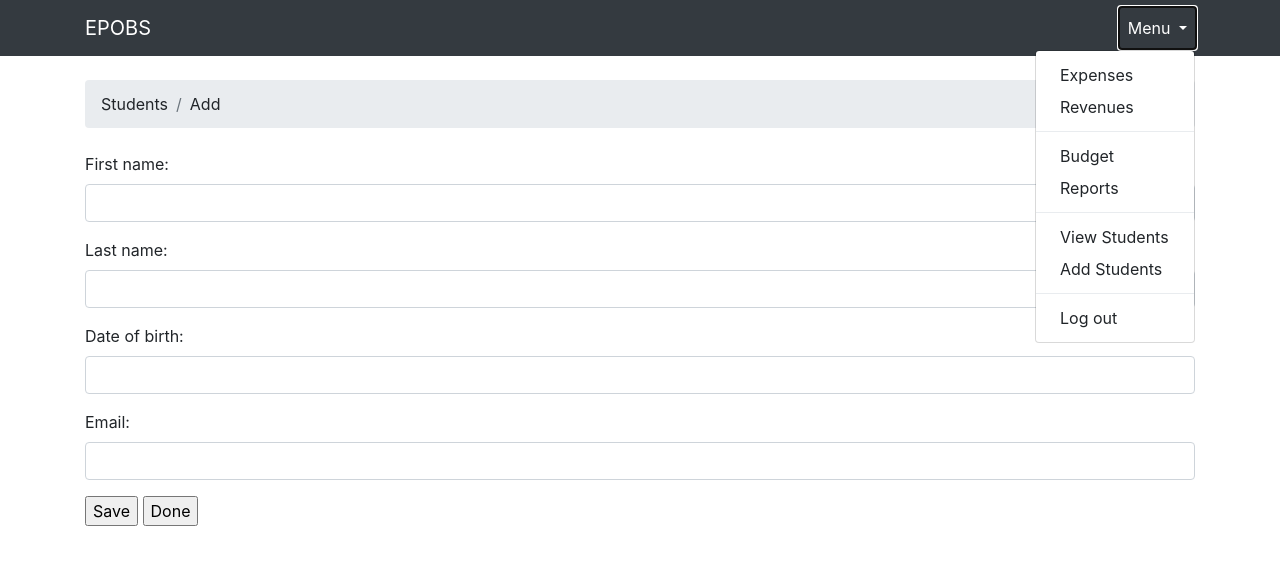
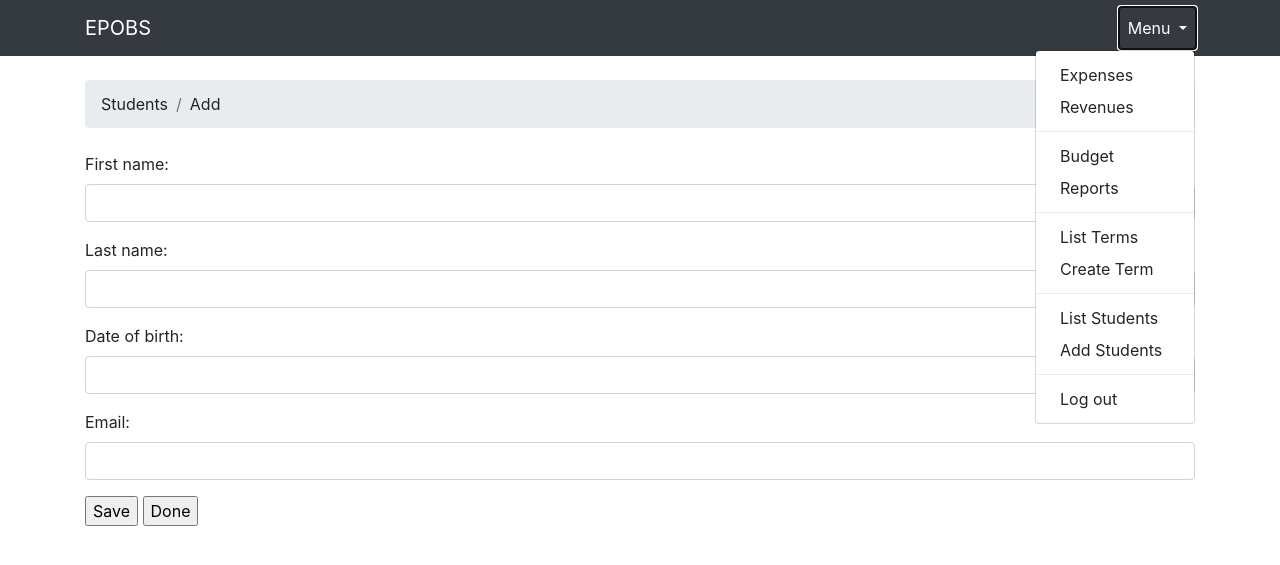
Before and after one commit to Frisesomorum/epobs, a Django app: page /students/add/ in a window 1280 px wide, after a click on "Menu". Shown: the top 565 px of the page. Run offline with Django 3.2, Linux system fonts and the light colour scheme; parts of the project's set-up code (start-up, migrations or seed data) failed here and were passed over; some libraries are stand-ins or nearby versions; some web fonts are replaced.

Commit message:
Create Terms CRUD activity

```diff
--- a/epobs-django/epobs/urls.py
+++ b/epobs-django/epobs/urls.py
@@ -15,13 +15,19 @@ Including another URLconf
 """
 from django.contrib import admin
 from django.urls import path, re_path
+from epobs import views as indexViews
+from finance.views import terms as termViews
 from students import views as studentViews
-from epobs import views as indexViews
 
 urlpatterns = [
     re_path(r'^$', indexViews.index, name='index'),
     path('admin/', admin.site.urls, name='admin'),
+
+    re_path(r'finance/terms/create/$', termViews.create.as_view(), name='create_term'),
+    re_path(r'finance/terms/edit/(?P<pk>\d+)/$', termViews.edit.as_view(), name='edit_term'),
+    re_path(r'finance/terms/$', termViews.list.as_view(), name='list_term'),
+
     re_path(r'students/add/$', studentViews.add.as_view(), name='add_students'),
     re_path(r'students/edit/(?P<pk>\d+)/$', studentViews.edit.as_view(), name='edit_students'),
-    re_path(r'students/$', studentViews.view, name='view_students'),
+    re_path(r'students/$', studentViews.list, name='list_students'),
 ]
--- a/epobs-django/finance/views.py
+++ /dev/null
@@ -1,3 +0,0 @@
-from django.shortcuts import render
-
-# Create your views here.
--- a/epobs-django/students/views.py
+++ b/epobs-django/students/views.py
@@ -1,7 +1,8 @@
 from django.shortcuts import render, redirect, get_object_or_404
 from django.http import HttpResponse
 from tablib import Dataset
-from django.views.generic.edit import CreateView, UpdateView
+from django.views.generic.edit import CreateView
+from epobs.views import UpdateDeleteView
 from .models import Student
 from .resources import StudentResource
 
@@ -13,7 +14,7 @@ class add(CreateView):
 
     def post(self, request, **kwargs):
         if 'done' in request.POST:
-            return redirect('view_students')
+            return redirect('list_students')
         else:
             return super().post(request, **kwargs)
 
@@ -28,24 +29,14 @@ class add(CreateView):
         return render(self.request, 'student/add.html', { 'form': form, 'added_students_list': self.added_students_list } )
 
 
-class edit(UpdateView):
+class edit(UpdateDeleteView):
     model = Student
     fields = '__all__'
     template_name = 'student/edit.html'
     success_url = '/students/'
 
-    def post(self, request, **kwargs):
-        if 'delete' in request.POST:
-            student = self.get_object()
-            student.delete()
-            return redirect('view_students')
-        elif 'cancel' in request.POST:
-            return redirect('view_students')
-        else:
-            return super().post(request, **kwargs)
 
-
-def view(request):
+def list(request):
     if request.method=="POST":
         if 'export' in request.POST:
             student_resource = StudentResource()
@@ -64,7 +55,7 @@ def view(request):
             result = student_resource.import_data(dataset, dry_run=True)  # Test the data import
             if not result.has_errors():
                 student_resource.import_data(dataset, dry_run=False)  # Actually import now
-            return redirect('view_students')
+            return redirect('list_students')
     else:
         students = Student.objects.all()
-        return render(request, 'student/view.html', {'students': students})
+        return render(request, 'student/list.html', {'students': students})
--- a/epobs-django/templates/base.html
+++ b/epobs-django/templates/base.html
@@ -31,7 +31,10 @@
                   <a class="dropdown-item" href="#">Budget</a>
                   <a class="dropdown-item" href="#">Reports</a>
                   <div class="dropdown-divider"></div>
-                  <a class="dropdown-item" href="{% url 'view_students' %}">View Students</a>
+                  <a class="dropdown-item" href="{% url 'list_term' %}">List Terms</a>
+                  <a class="dropdown-item" href="{% url 'create_term' %}">Create Term</a>
+                  <div class="dropdown-divider"></div>
+                  <a class="dropdown-item" href="{% url 'list_students' %}">List Students</a>
                   <a class="dropdown-item" href="{% url 'add_students' %}">Add Students</a>
                   <div class="dropdown-divider"></div>
                   <a class="dropdown-item" href="#">Log out</a>
--- a/epobs-django/templates/index.html
+++ b/epobs-django/templates/index.html
@@ -7,6 +7,6 @@
       <li>Revenue</li>
       <li>Expenses</li>
       <li>Personnel</li>
-      <li><i class="fas fa-child"></i> <a href='{% url 'view_students' %}'>Students</a></li>
+      <li><i class="fas fa-child"></i> <a href='{% url 'list_students' %}'>Students</a></li>
     </ul>
 {% endblock content %}
--- a/epobs-django/templates/student/view.html
+++ b/epobs-django/templates/student/list.html
@@ -2,11 +2,11 @@
 
 {% load static %}
 
-{% block title %}EPOBS - View Students{% endblock %}
+{% block title %}EPOBS - List Students{% endblock %}
 
 {% block breadcrumb %}
   <li class="breadcrumb-item">Students</li>
-  <li class="breadcrumb-item">View</li>
+  <li class="breadcrumb-item">List</li>
 {% endblock %}
 
 {% block content %}
```
Also changed, not shown: epobs-django/epobs/views.py (+13 -1 lines), epobs-django/finance/views/terms.py (added, +21 -0 lines), epobs-django/templates/finance/terms/create.html (added, +20 -0 lines), epobs-django/templates/finance/terms/edit.html (added, +22 -0 lines), epobs-django/templates/finance/terms/list.html (added, +32 -0 lines).
